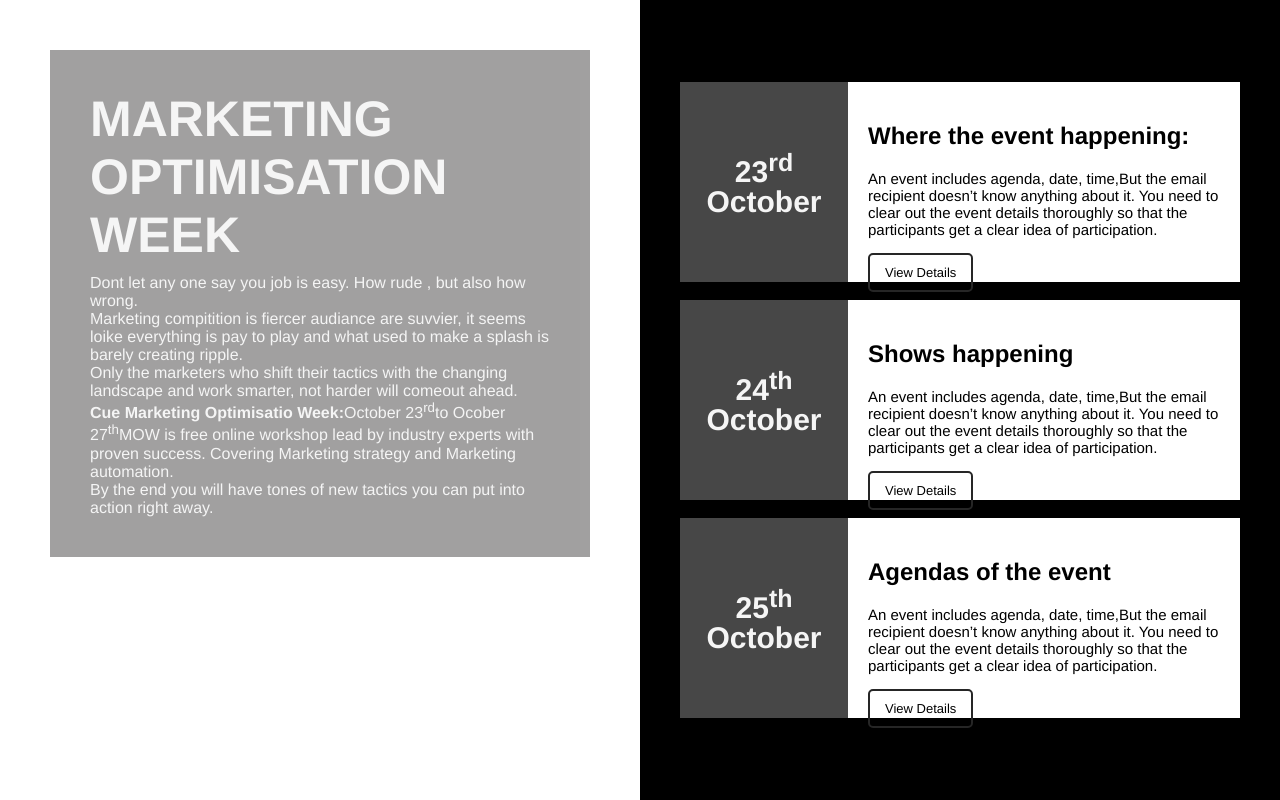
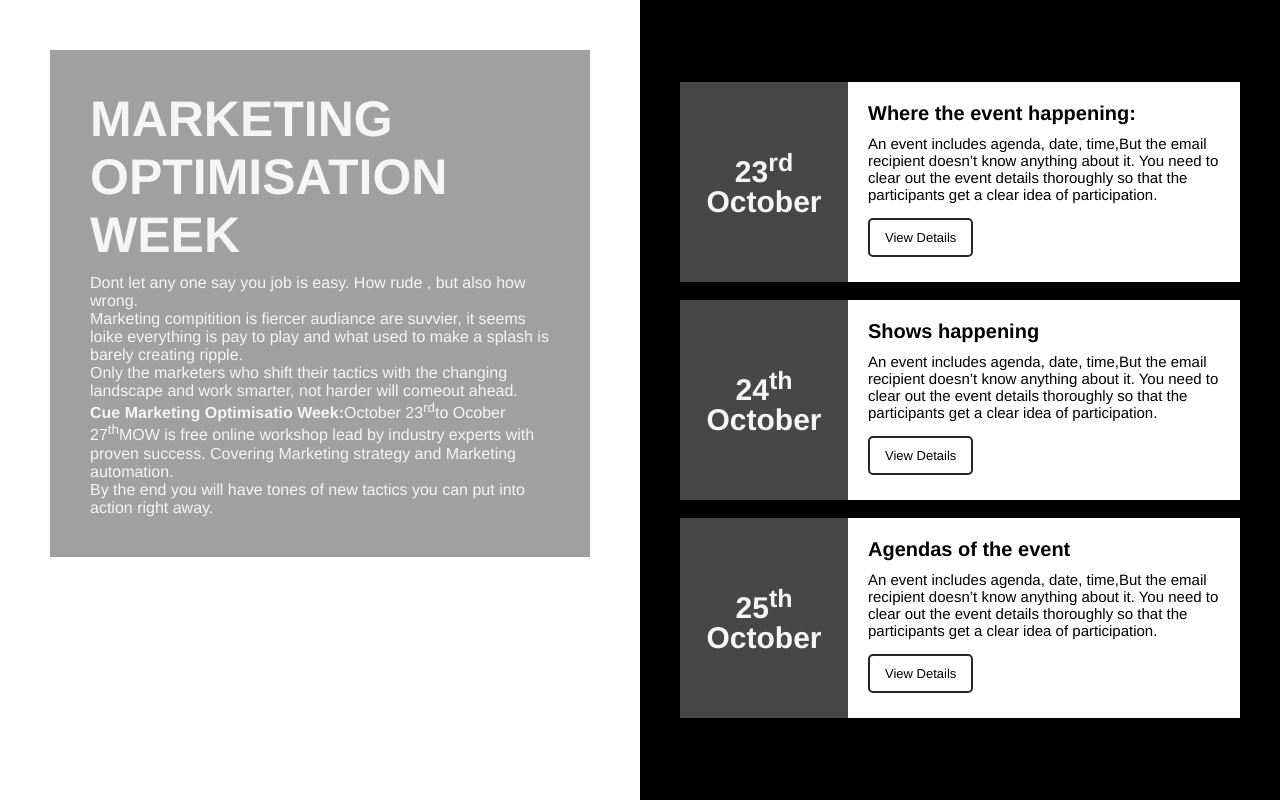
Before and after one commit to Hridya-Vasudev/Event, a plain HTML site: page index.html in a window 1280 px wide. Drawn offline with Linux system fonts and the light colour scheme.

Commit message:
Update index.html

```diff
--- a/index.html
+++ b/index.html
@@ -23,7 +23,7 @@
                         <h2>23<sup>rd</sup><br>October</h2>
                     </div>
                     <div class="details">
-                        <h1>Where the event happening:</h1>
+                        <h3>Where the event happening:</h3>
                         <p>An event includes agenda, date, time,But the email recipient doesn’t know anything about it. You need to clear out the event details thoroughly so that the participants get a clear idea of participation.</p>
                         <a href="#">View Details</a>
                     </div>
@@ -34,7 +34,7 @@
                         <h2>24<sup>th</sup><br>October</h2>
                     </div>
                     <div class="details">
-                        <h1>Shows happening</h1>
+                        <h3>Shows happening</h3>
                         <p>An event includes agenda, date, time,But the email recipient doesn’t know anything about it. You need to clear out the event details thoroughly so that the participants get a clear idea of participation.</p>
                         <a href="#">View Details</a>
                     </div>
@@ -45,7 +45,7 @@
                         <h2>25<sup>th</sup><br>October</h2>
                     </div>
                     <div class="details">
-                        <h1>Agendas of the event</h1>
+                        <h3>Agendas of the event</h3>
                         <p>An event includes agenda, date, time,But the email recipient doesn’t know anything about it. You need to clear out the event details thoroughly so that the participants get a clear idea of participation.</p>
                         <a href="#">View Details</a>
                     </div>
```
